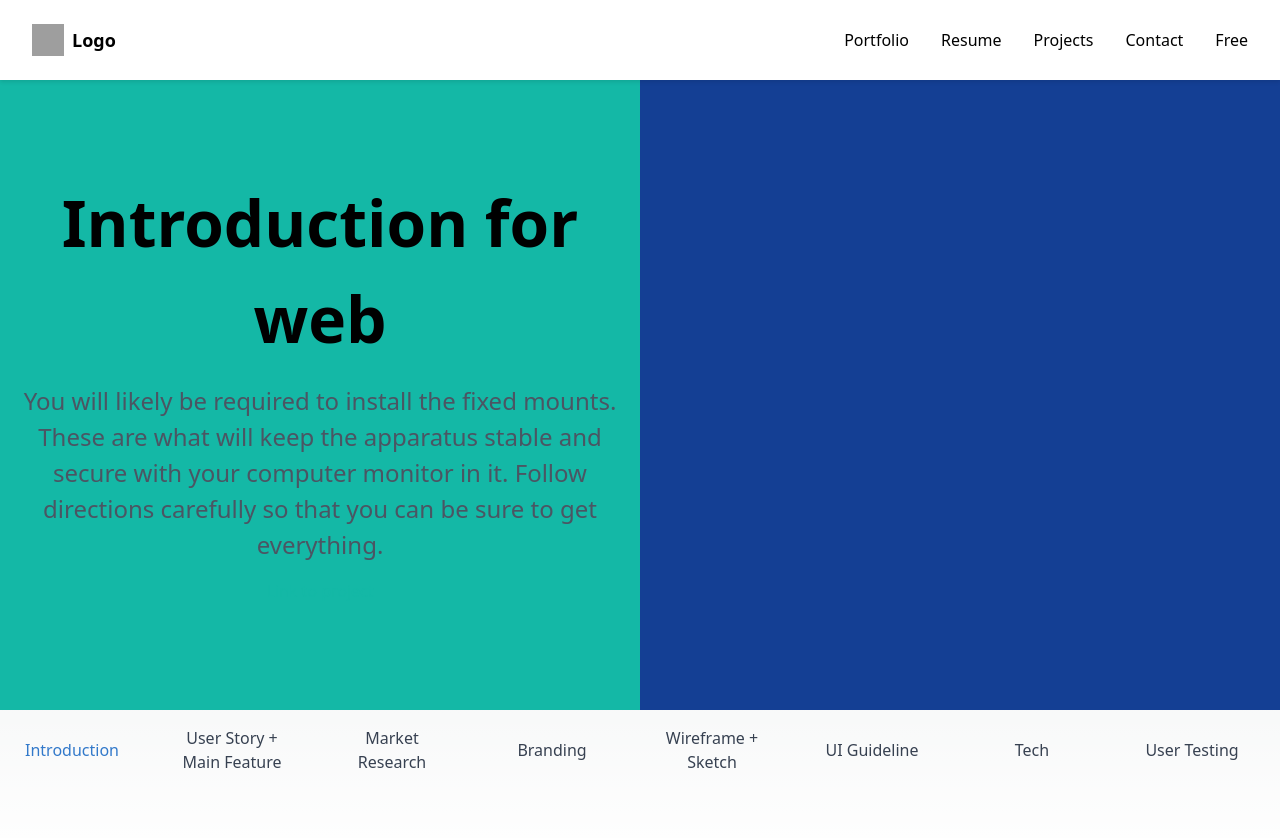
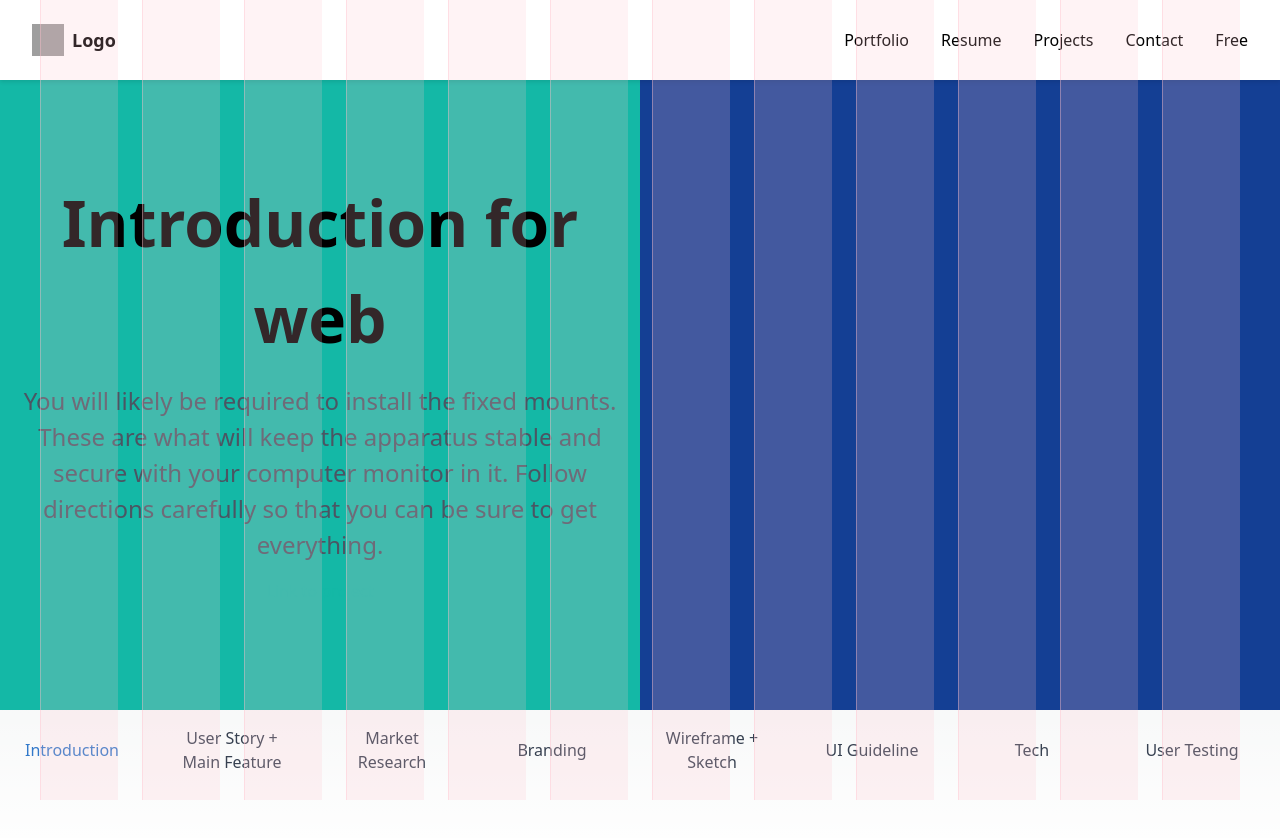
Before and after one commit to WuChihWei/my-portfolio, a Next.js app: page / in a window 1280 px wide. Shown: the top 838 px of the page. Built offline with nearby package versions, Linux system fonts and the light colour scheme; grey boxes are pictures that could not be loaded.

Commit message:
add 12 grids

```diff
--- a/app/layout.js
+++ b/app/layout.js
@@ -1,5 +1,26 @@
-// app/layout.js
+// // app/layout.js
+// import Navbar from '../components/Navbar';
+// import '../src/app/globals.css';
+
+// export const metadata = {
+//   title: 'My Portfolio',
+//   description: 'Welcome to my personal portfolio website',
+// };
+
+// export default function RootLayout({ children }) {
+//   return (
+//       <html lang="en">
+//         <body>
+//           <Navbar />
+//               <main>{children}</main>
+//         </body>
+//       </html>
+//   );
+// }
+
+
 import Navbar from '../components/Navbar';
+import GridOverlay from '../components/GridOverlay'; // Import the Grid Overlay component
 import '../src/app/globals.css';
 
 export const metadata = {
@@ -11,8 +32,11 @@ export default function RootLayout({ children }) {
   return (
     <html lang="en">
       <body>
+        <GridOverlay /> {/* Include the Grid Overlay at the top of the body */}
         <Navbar />
-        <main>{children}</main>
+        <main>
+          {children}
+        </main>
       </body>
     </html>
   );
--- a/app/page.js
+++ b/app/page.js
@@ -1,5 +1,4 @@
 // app/page.js
-import Navbar from '../components/Navbar';
 
 export default function Home() {
   return (
--- /dev/null
+++ b/components/GridOverlay.js
@@ -0,0 +1,9 @@
+export default function GridOverlay() {
+    return (
+      <div className="grid-overlay">
+        {Array.from({ length: 12 }).map((_, index) => (
+          <div key={index} className="grid-column"></div>
+        ))}
+      </div>
+    );
+  }
--- a/package.json
+++ b/package.json
@@ -9,7 +9,12 @@
     "lint": "next lint"
   },
   "dependencies": {
+    "@chakra-ui/next-js": "^2.2.0",
+    "@chakra-ui/react": "^2.8.2",
+    "@emotion/react": "^11.13.0",
+    "@emotion/styled": "^11.13.0",
     "firebase": "^10.12.5",
+    "framer-motion": "^11.3.28",
     "next": "14.2.5",
     "react": "^18",
     "react-dom": "^18"
--- a/src/app/globals.css
+++ b/src/app/globals.css
@@ -121,6 +121,33 @@ body {
     rgb(var(--background-start-rgb));
 }
 
+
+/* Add a transparent pink grid overlay */
+/* Transparent pink grid overlay with 12 columns, 40px margin, and 24px gutter */
+/* body::before {
+  content: "";
+  position: fixed;
+  top: 0;
+  left: 0;
+  right: 0;
+  bottom: 0;
+  background-image:
+    repeating-linear-gradient(
+      to right,
+      transparent 0px,
+      transparent 40px,
+      transparent 40px,
+      transparent 26px,
+      rgba(255, 192, 203, 0.2) 26px,
+      rgba(255, 192, 203, 0.2) calc(26px + ((100% - 80px - 264px) / 12)),
+      transparent calc(26px + ((100% - 80px - 264px) / 12)),
+      transparent calc(26px + ((100% - 80px - 264px) / 12))
+    );
+  pointer-events: none;
+  z-index: 9999;
+} */
+
+
 a {
   color: inherit;
   text-decoration: none;
@@ -136,6 +163,26 @@ a {
   font-size: var(--h1-font-size);
   font-weight: var(--h1-font-weight);
 }
+
+.grid-overlay {
+  position: fixed;
+  top: 0;
+  left: 0;
+  width: calc(100% - 80px); /* Subtracting 40px margin on both sides */
+  height: 100%;
+  display: grid;
+  grid-template-columns: repeat(12, 1fr);
+  gap: 24px; /* Gutter between columns */
+  margin: 0 40px; /* 40px margin on both sides */
+  pointer-events: none; /* Allows interaction with underlying content */
+  z-index: 9999; /* Ensures it is above all other content */
+}
+
+.grid-column {
+  background-color: rgba(255, 192, 203, 0.2); /* Light pink for visibility */
+  border-left: 1px solid rgba(255, 192, 203, 0.4); /* Optional: border for clarity */
+}
+
 
 
 /* globals.css */
```
Also changed, not shown: 1 other file (tests, documents, lock files or other folders).
